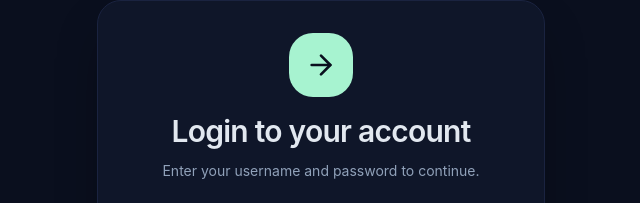
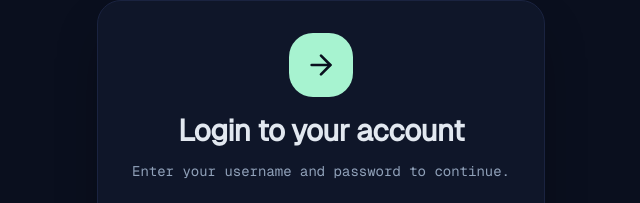
Before and after one commit to EcjTn/event-ticketing-system, a React (Vite) app in the folder frontend/: page /login in a window 1280 px wide. Shown: the part 155-358 px from the top of the page, without its empty margins (319-959 px from the left). Built offline with nearby package versions, Linux system fonts and the light colour scheme; no server answers.

Commit message:
refactor(frontend): Change fonts

```diff
--- a/frontend/package.json
+++ b/frontend/package.json
@@ -10,6 +10,8 @@
     "preview": "vite preview"
   },
   "dependencies": {
+    "@fontsource/geist-mono": "^5.2.8",
+    "@fontsource/geist-sans": "^5.2.5",
     "@tailwindcss/vite": "^4.2.4",
     "axios": "^1.7.9",
     "js-cookie": "^3.0.7",
--- a/frontend/src/index.css
+++ b/frontend/src/index.css
@@ -15,7 +15,7 @@
   --color-mist-pressed: #34d399;
 }
 
-/* ── Global background ─────────────────────────────── */
+/* ── Global background & typography ────────────────── */
 html,
 body,
 #root {
@@ -23,5 +23,16 @@ body,
   margin: 0;
   padding: 0;
   background-color: var(--color-navy-bg);
-  color: #e2e8f0; /* slate-200 */
+  color: #e2e8f0;
+  /* slate-200 */
+  font-family: 'Geist Mono', monospace;
 }
+
+h1,
+h2,
+h3,
+h4,
+h5,
+h6 {
+  font-family: 'Geist Sans', sans-serif;
+}
--- a/frontend/src/main.tsx
+++ b/frontend/src/main.tsx
@@ -1,6 +1,8 @@
 import { StrictMode } from 'react'
 import { createRoot } from 'react-dom/client'
 import { BrowserRouter } from 'react-router-dom'
+import '@fontsource/geist-sans/latin.css'
+import '@fontsource/geist-mono/latin.css'
 import './index.css'
 import App from './App.tsx'
 
```
Also changed, not shown: 1 other file (tests, documents, lock files or other folders).
